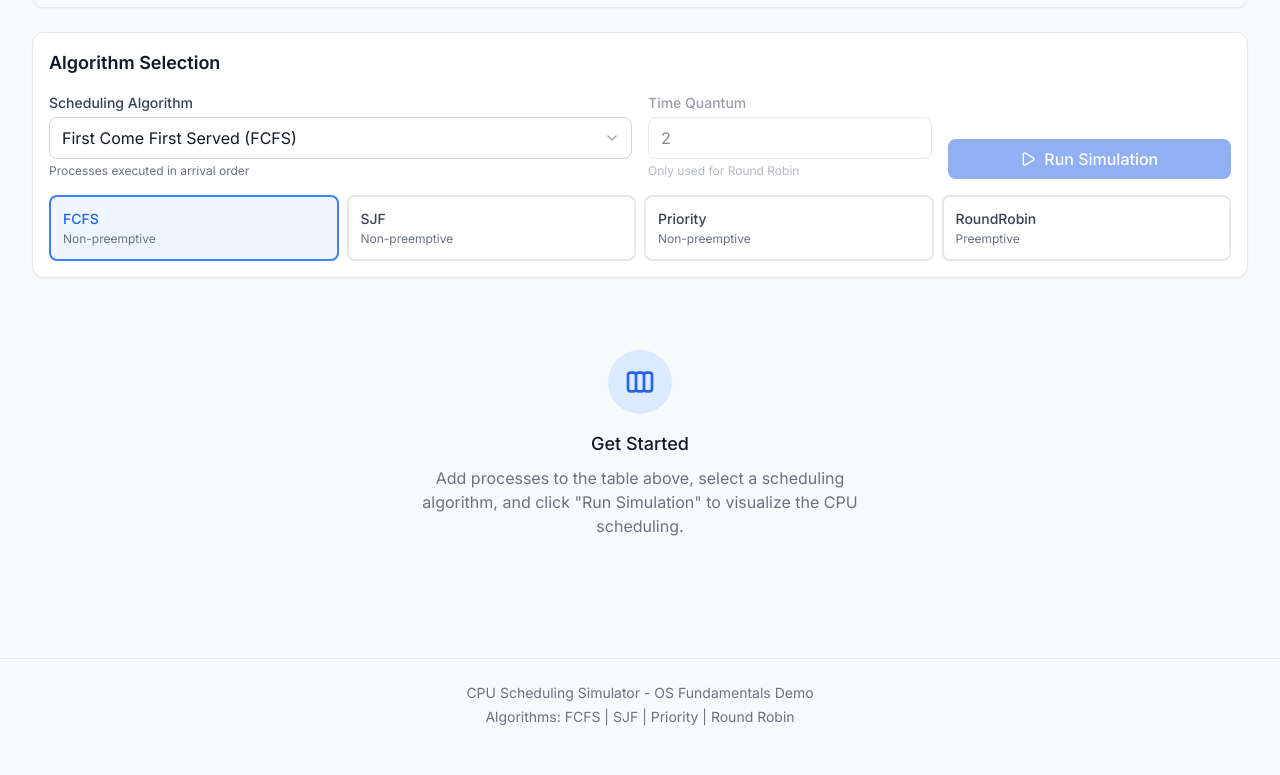
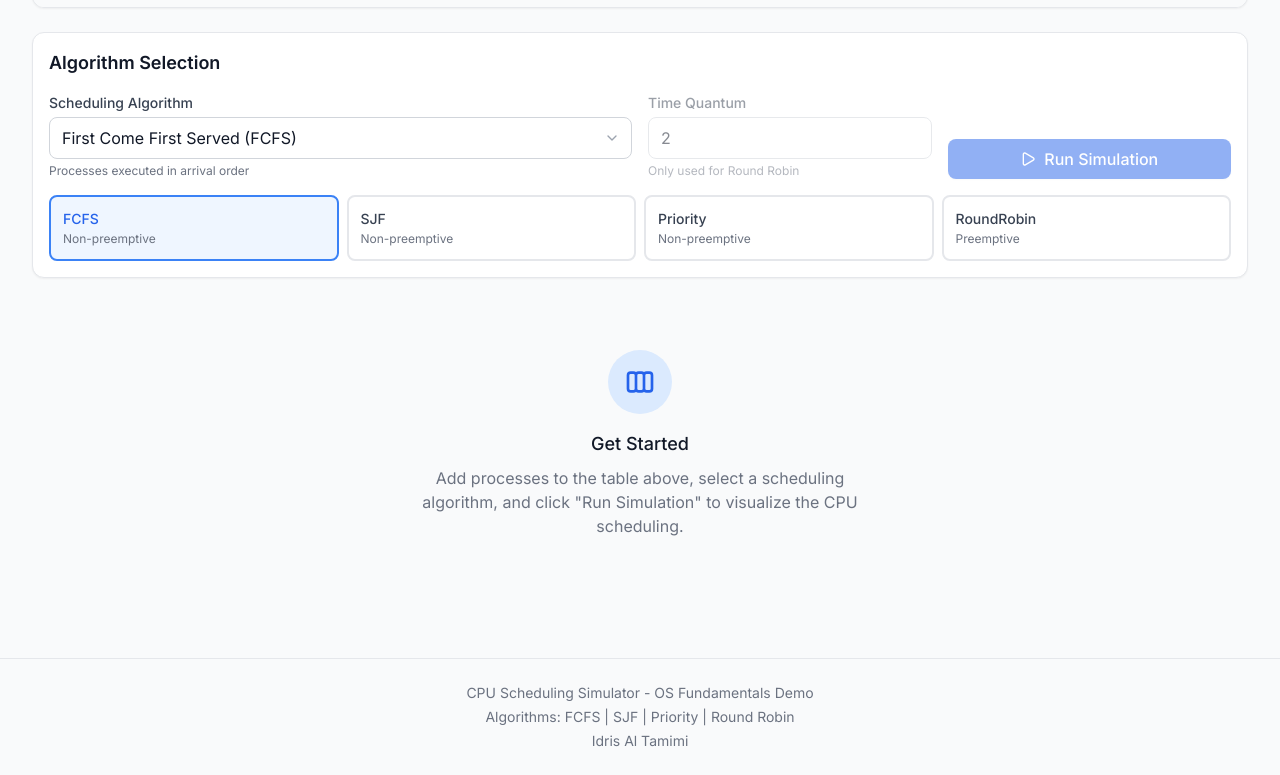
Before and after one commit to idrisaltamimi/cpu-scheduler-app, a React (Vite) app: page / in a window 1280 px wide. Shown: the part 309-1084 px from the top of the page. Before the commit the page ends 1060 px from the top, so only its background shows below. Built offline with nearby package versions, Linux system fonts and the light colour scheme.

Commit message:
added my name

```diff
--- a/src/App.tsx
+++ b/src/App.tsx
@@ -214,6 +214,7 @@ function App() {
           <div className="text-sm text-center text-gray-500 dark:text-gray-400">
             <p>CPU Scheduling Simulator - OS Fundamentals Demo</p>
             <p className="mt-1">Algorithms: FCFS | SJF | Priority | Round Robin</p>
+            <p className="mt-1">Idris Al Tamimi</p>
           </div>
         </div>
       </footer>
```
